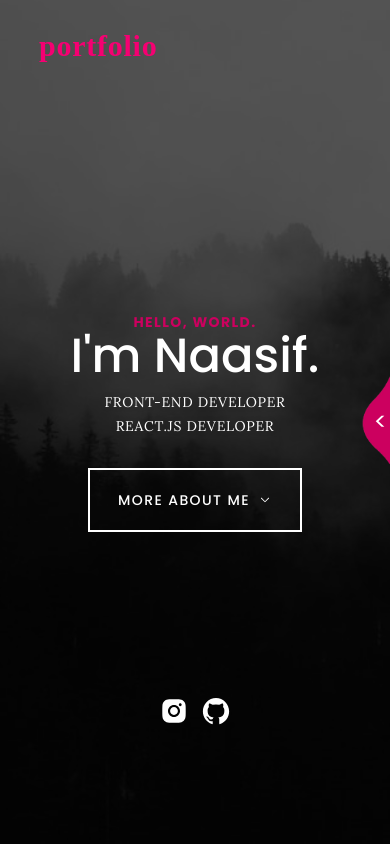
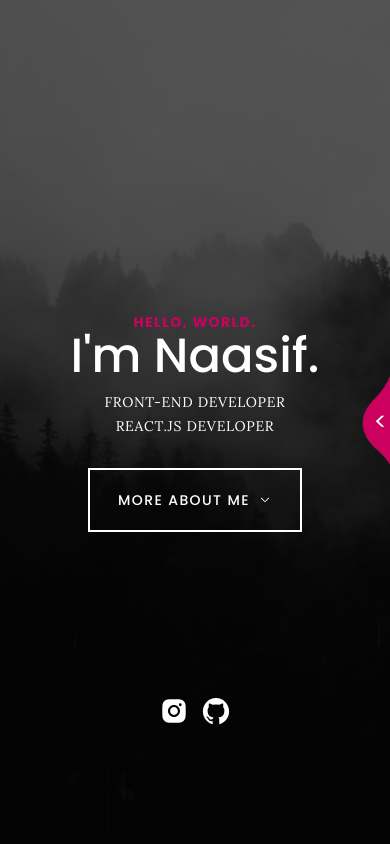
Before and after one commit to Naasif-M/my-portfolio, a React (Create React App) app: page / in a window 390 px wide. Shown: the top 844 px of the page. Built offline with nearby package versions, Linux system fonts and the light colour scheme; a web font is replaced by a local one.

Commit message:
portfolio wrd error

```diff
--- a/src/Swipe.jsx
+++ b/src/Swipe.jsx
@@ -49,7 +49,7 @@ const Swipe = () => {
           </a>
         ))}
       </nav>
-      <span className="fixed top-7 brightness-[120%] left-[10%] z-50 font-barcode font-semibold text-3xl text-custom-pink  tracking-wide">
+      <span className=" hidden lg:block fixed top-7 brightness-[120%] left-[10%] z-50 font-barcode font-semibold text-3xl text-custom-pink  tracking-wide">
         portfolio
       </span>
 
```
